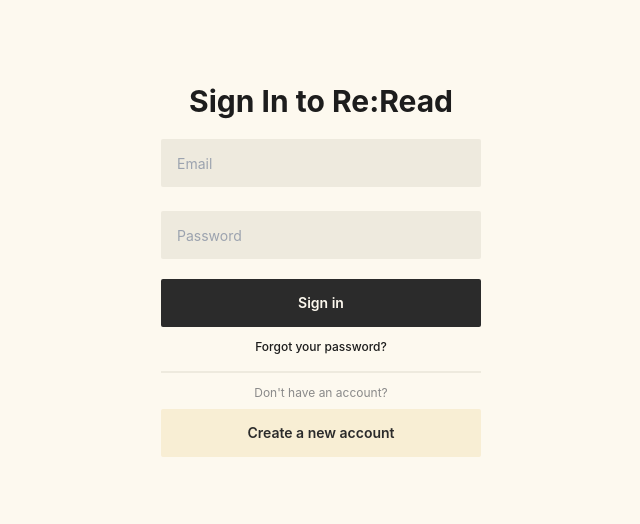
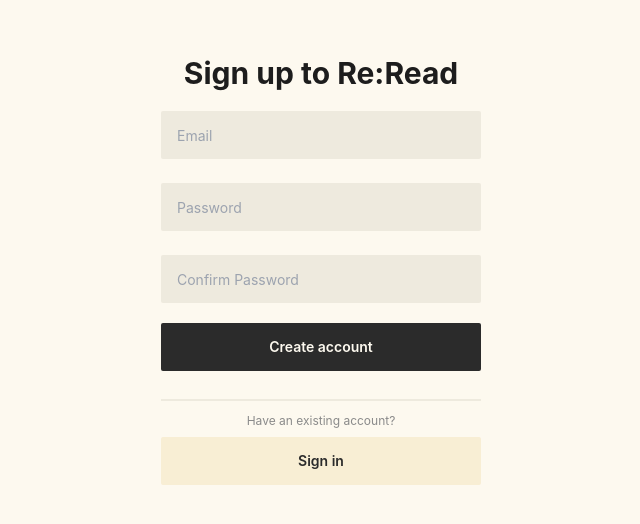
Before and after one commit to Sty6x/re-read-3.0, a React (Vite) app: page /auth/register in a window 1280 px wide. Before the commit this address led to /auth/login. Shown: the part 126-650 px from the top of the page, without its empty margins (319-959 px from the left). Built offline with nearby package versions, Linux system fonts and the light colour scheme.

Commit message:
ref: setup register route

```diff
--- a/src/routes/auth/Auth.tsx
+++ b/src/routes/auth/Auth.tsx
@@ -4,13 +4,13 @@
 export default function Auth(): React.ReactElement {
   const navigate = useNavigate();
   const [formData, setFormData] = useState<{ name: string }>({ name: "User" });
-  useEffect(() => {
-    // check if user is logged in or not, navigate accordingly
-    if (!userTest) {
-      navigate("login");
-      console.log("redirect");
-    }
-  }, []);
+  // useEffect(() => {
+  //   // check if user is logged in or not, navigate accordingly
+  //   if (!userTest) {
+  //     navigate("login");
+  //     console.log("redirect");
+  //   }
+  // }, []);
   return (
     <main className="main-container justify-center items-center text-3xl bg-light text text-dk-100">
       <Outlet context={{ authForm: { formData, setFormData } }} />
--- a/src/routes/auth/components/Form.tsx
+++ b/src/routes/auth/components/FormComponent.tsx
@@ -4,13 +4,13 @@
 
 export default function FormComponent({
   children,
+  inputs,
+  buttonText = "Sign in",
 }: {
+  buttonText?: string;
+  inputs: Array<{ pl: string; value: string }>;
   children: React.ReactElement;
 }): React.ReactElement {
-  const inputs: Array<{ pl: string; value: string }> = [
-    { pl: "Email", value: "" },
-    { pl: "Password", value: "" },
-  ];
   const { form } = useOutletContext<{
     form: {
       formData: { [key: string]: string; name: string };
@@ -33,7 +33,7 @@
           size={"lg"}
           _hover={{ boxShadow: "base" }}
         >
-          Sign in
+          {buttonText}
         </Button>
       </Stack>
     </form>
--- a/src/routes/auth/components/Login.tsx
+++ b/src/routes/auth/components/Login.tsx
@@ -1,11 +1,16 @@
-import { NavLink } from "react-router-dom";
+import { NavLink, useNavigate } from "react-router-dom";
 import { Button } from "@chakra-ui/react";
-import FormComponent from "./Form";
+import FormComponent from "./FormComponent";
 
 export default function Login(): React.ReactElement {
+  const navigate = useNavigate();
+  const inputs: Array<{ pl: string; value: string }> = [
+    { pl: "Email", value: "" },
+    { pl: "Password", value: "" },
+  ];
   return (
     <div className="auth-form-login max-w-[700px] w-80">
-      <FormComponent>
+      <FormComponent inputs={inputs}>
         <h1 className="mb-4 font-bold text-center">Sign In to Re:Read</h1>
       </FormComponent>
       <div
@@ -23,9 +28,11 @@
             Don't have an account?
           </p>
           <Button
+            type="button"
             className="!text-sm my-2 !bg-lt-100 !text-black w-full !rounded-input-radius"
             _hover={{ boxShadow: "base" }}
             size={"lg"}
+            onClick={() => navigate("/auth/register")}
           >
             Create a new account
           </Button>
--- a/src/routes/auth/components/Register.tsx
+++ b/src/routes/auth/components/Register.tsx
@@ -1,8 +1,41 @@
-
+import { NavLink, useNavigate } from "react-router-dom";
+import FormComponent from "./FormComponent";
+import { Button } from "@chakra-ui/react";
 
 export default function Register(): React.ReactElement {
-
-  return <div>
-    Register Route
-  </div>
-};
+  const inputs: Array<{ pl: string; value: string }> = [
+    { pl: "Email", value: "" },
+    { pl: "Password", value: "" },
+    { pl: "Confirm Password", value: "" },
+  ];
+  const navigate = useNavigate();
+  return (
+    <div className="auth-form-login max-w-[700px] w-80">
+      <FormComponent inputs={inputs} buttonText={"Create account"}>
+        <h1 className="mb-4 font-bold text-center">Sign up to Re:Read</h1>
+      </FormComponent>
+      <div
+        id="auth-footer"
+        className=" flex flex-col justify-center items-center mt-1"
+      >
+        <div
+          id="auth-footer-btn"
+          className="border-t-2 pt-3 border-t-lw-400 min-w-full mt-4 "
+        >
+          <p className="!text-lw-100 text-xs text-center">
+            Have an existing account?
+          </p>
+          <Button
+            type="button"
+            className="!text-sm my-2 !bg-lt-100 !text-black w-full !rounded-input-radius"
+            _hover={{ boxShadow: "base" }}
+            size={"lg"}
+            onClick={() => navigate("/auth/login")}
+          >
+            Sign in
+          </Button>
+        </div>
+      </div>
+    </div>
+  );
+}
```
Also changed, not shown: src/utils/routes.tsx (+10 -14 lines).
